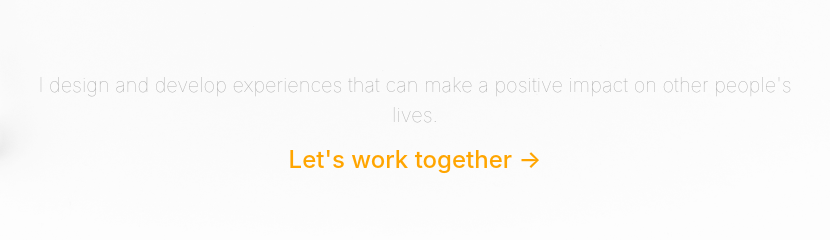
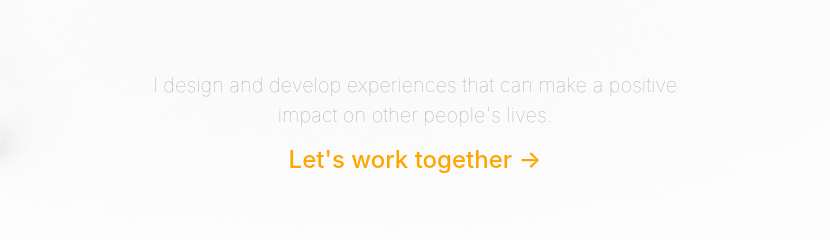
Before and after one commit to daryl-agapito/csp1, a plain HTML site: page index.html in a window 1280 px wide. Shown: the part 537-777 px from the top of the page, 225-1055 px from the left. Drawn offline with nearby package versions, Linux system fonts and the light colour scheme.

Commit message:
Reinstated page refresh

```diff
--- a/index.html
+++ b/index.html
@@ -53,7 +53,7 @@
 
             <div class="hero-text-container">
               <div class="row justify-content-center">
-                <div class="col-md-8">
+                <div class="col-md-6">
                 <p>I design and develop experiences that can make a positive impact on other people's lives.</p>
 
                 <a href="#contacts"><h4 class="work-cta">Let's work together &rarr;</h4></a>
@@ -367,7 +367,7 @@
 
       </script>
 
-      <!-- page refresh
+      <!-- page refresh -->
       <script type="text/javascript">
         window.onload = function() {
             window.setTimeout(
@@ -375,6 +375,6 @@
                 10
             );
         };
-      </script> -->
+      </script>
 
 </html>
--- a/style.css
+++ b/style.css
@@ -211,6 +211,7 @@ a:active {
 }
 
 .tagline-card {
+    margin-top: 10vh;
     text-align: center;
 }
 
```
